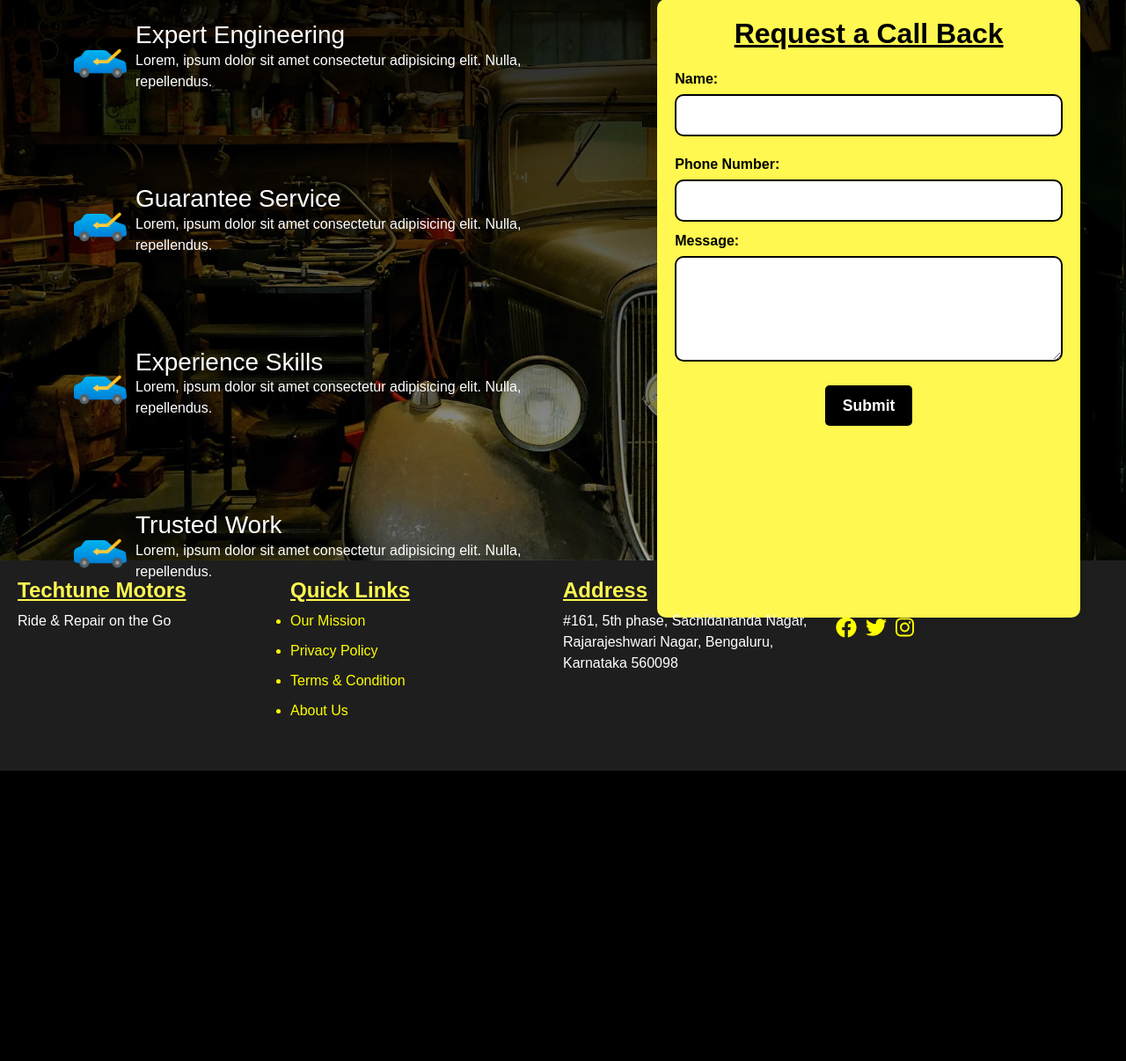
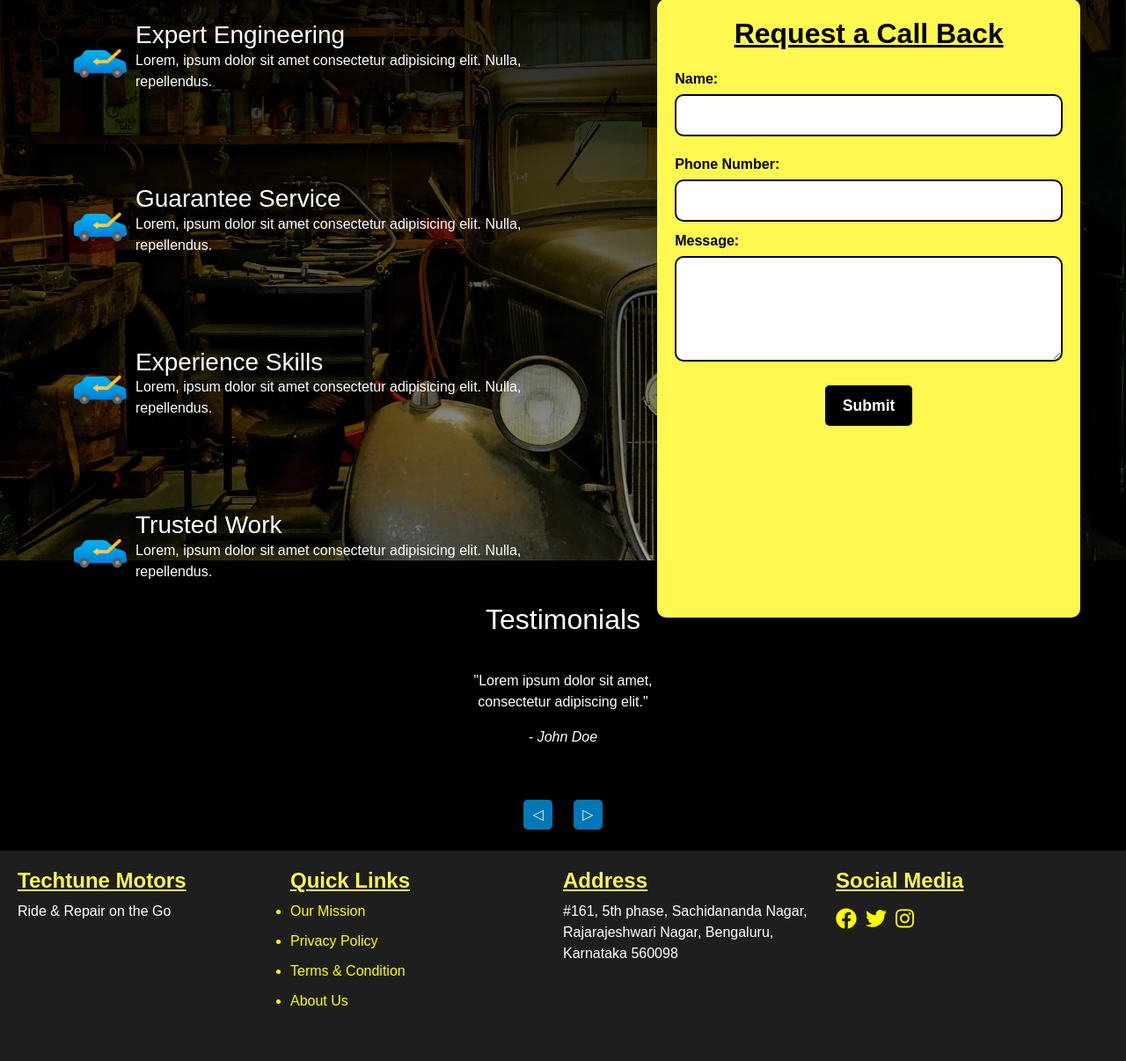
Before and after one commit to iamhimesh07/Techtune-Motors, a PHP site: a page that uses index.html in a window 1280 px wide. Shown: the part 1839-3045 px from the top of the page at 88% size. Before the commit the page ends 2715 px from the top, so only its background shows below. Run offline with PHP 8.4, Linux system fonts and the light colour scheme.

Commit message:
testimonials added

```diff
--- a/assets/js/script.js
+++ b/assets/js/script.js
@@ -0,0 +1,21 @@
+// script.js
+const testimonials = document.querySelectorAll(".testimonial");
+let currentIndex = 0;
+
+function showTestimonial(index) {
+    testimonials.forEach((testimonial, i) => {
+        testimonial.style.display = i === index ? "block" : "none";
+    });
+}
+
+function changeTestimonial(direction) {
+    currentIndex += direction;
+    if (currentIndex < 0) {
+        currentIndex = testimonials.length - 1;
+    } else if (currentIndex >= testimonials.length) {
+        currentIndex = 0;
+    }
+    showTestimonial(currentIndex);
+}
+
+showTestimonial(currentIndex);
--- a/index.html
+++ b/index.html
@@ -214,6 +214,26 @@
     </div>
   </section>
 
+  <!-- Testimonials -->
+  <div class="testimonials">
+    <h2 class="mb-3 mt-4">Testimonials</h2>
+    <div class="testimonial-slide">
+        <div class="testimonial">
+            <p>"Lorem ipsum dolor sit amet, consectetur adipiscing elit."</p>
+            <p class="author">- John Doe</p>
+        </div>
+        <div class="testimonial">
+            <p>"Sed do eiusmod tempor incididunt ut labore et dolore magna aliqua."</p>
+            <p class="author">- Jane Smith</p>
+        </div>
+        <!-- Add more testimonials as needed -->
+    </div>
+    <div class="controls">
+        <button id="prevBtn" onclick="changeTestimonial(-1)">&#9665;</button>
+        <button id="nextBtn" onclick="changeTestimonial(1)">&#9655;</button>
+    </div>
+</div>
+
   <!-- Section: Footer -->
   <footer>
     <div class="footer-content">
@@ -264,7 +284,7 @@
   <!-- Scripts -->
   <script src="assets/js/bootstrap.min.js"></script>
   <!-- <script src="assets/js/jquery-3.6.0.min.js"></script> -->
-  <script src="assets/js/main-script.js"></script>
+  <script src="assets/js/script.js"></script>
 </body>
 
 </html>
--- a/styles.css
+++ b/styles.css
@@ -278,6 +278,58 @@ h3 {
 }
 
 .request-call-back button:hover {
+    background-color: #005b8f;
+}
+
+/* testimonials */
+.testimonials {
+    display: flex;
+    flex-direction: column;
+    align-items: center;
+    /* margin: 20px; */
+    background-color: #000;
+    color: #fff;
+    padding: 1.5rem 1rem;
+}
+
+.testimonial-slide {
+    display: flex;
+    justify-content: center;
+    align-items: center;
+    width: 300px;
+    height: 150px;
+    /* background-color: #000; */
+    /* border: 1px solid #ddd; */
+    border-radius: 5px;
+    overflow: hidden;
+    position: relative;
+}
+
+.testimonial {
+    text-align: center;
+    padding: 10px;
+}
+
+.author {
+    font-style: italic;
+    margin-top: 10px;
+}
+
+.controls {
+    margin-top: 20px;
+}
+
+button {
+    background-color: #0077b6;
+    color: #fff;
+    border: none;
+    border-radius: 5px;
+    padding: 5px 10px;
+    margin: 0 10px;
+    cursor: pointer;
+}
+
+button:hover {
     background-color: #005b8f;
 }
 
```
